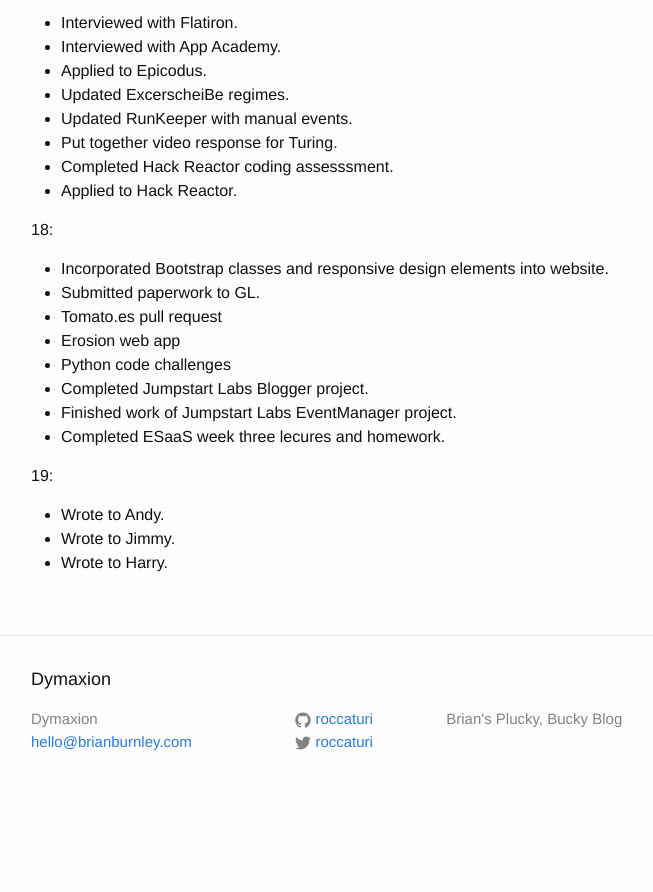
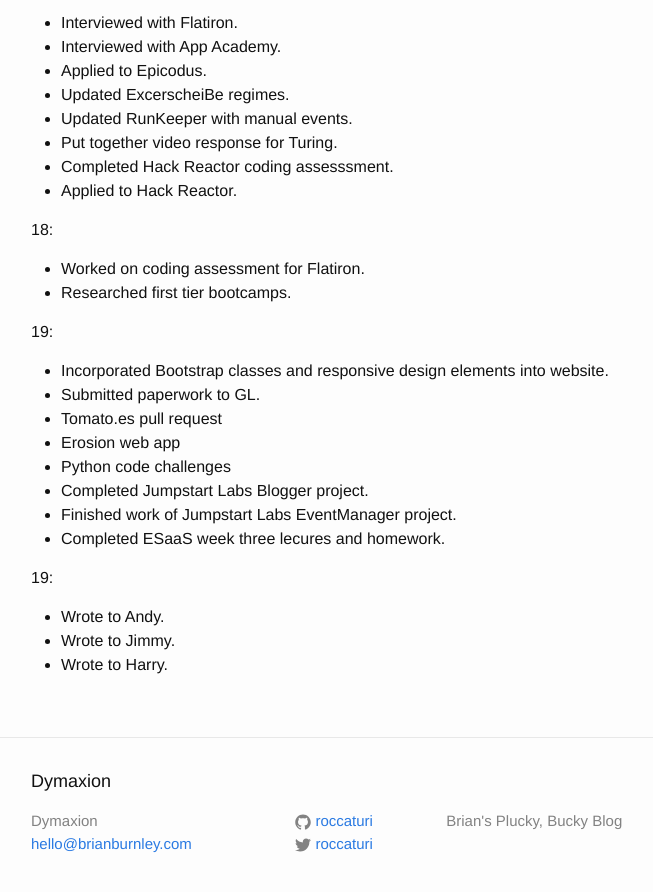
Before and after one commit to roccaturi/roccaturi.github.io, a Jekyll site: the page built from _posts/2014-12-01-journal.md, in a window 1280 px wide and 900 px high, scrolled down 1416 px. Shown: the top 892 px of the window, without its empty margins (239-892 px from the left). Built offline with Jekyll 4.4.1, drawn with Linux system fonts in a browser that asks for light colours; Markdown is read by kramdown in place of the engine named in the settings; before the commit the page ends 2229 px from its top, so only the background shows below that.

Commit message:
Updated Dec entry.

```diff
--- a/_posts/2014-12-01-journal.md
+++ b/_posts/2014-12-01-journal.md
@@ -63,6 +63,10 @@ categories: journal
 + Applied to Hack Reactor.
 
 18:
+* Worked on coding assessment for Flatiron.
+* Researched first tier bootcamps.
+
+19:
 + Incorporated Bootstrap classes and responsive design elements into website.
 + Submitted paperwork to GL.
 + Tomato.es pull request
```
